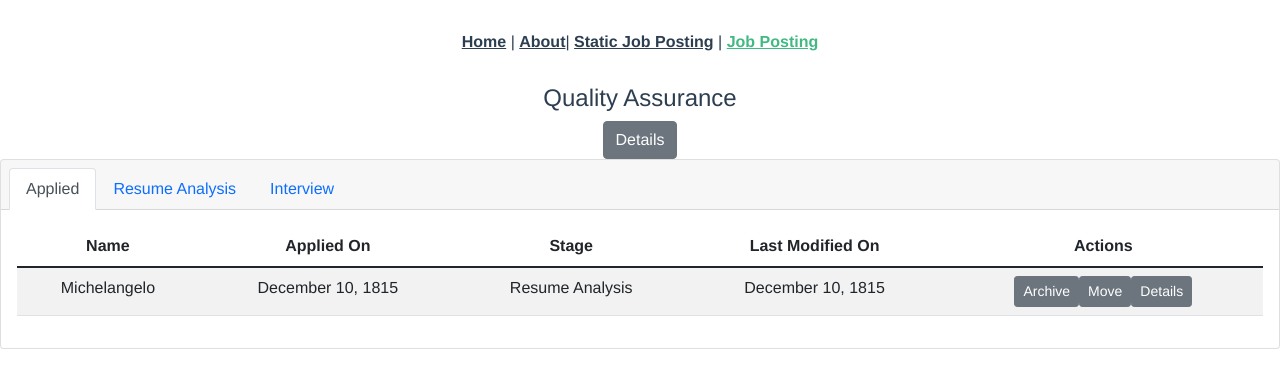
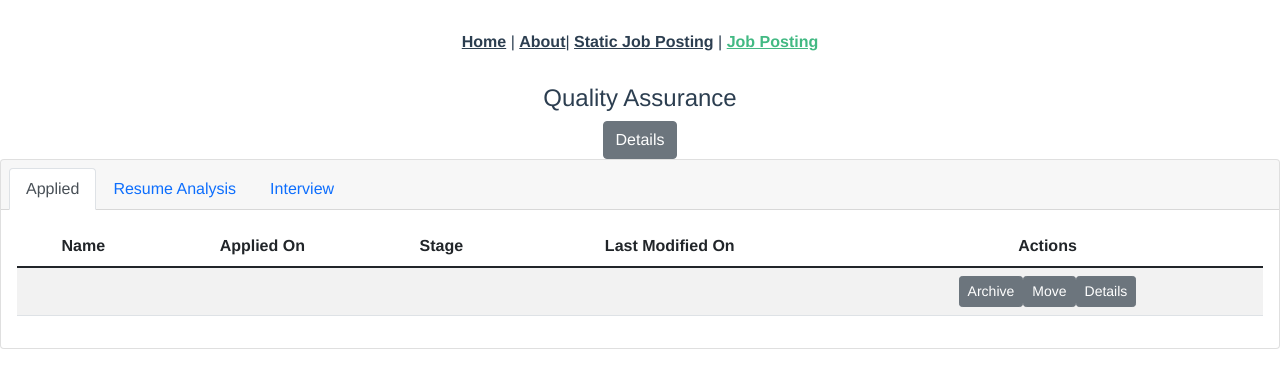
Before and after one commit to vottzs/rh-frontend, a Vue app in the folder client/: page /job_posting in a window 1280 px wide. Shown: the top 388 px of the page. Built offline with nearby package versions, Linux system fonts and the light colour scheme; no server answers.

Commit message:
archive candidate working - finally

```diff
--- a/client/src/views/JobPostings.vue
+++ b/client/src/views/JobPostings.vue
@@ -87,12 +87,6 @@ export default {
       },
       candidates: [
         {
-          name: 'Michelangelo',
-          applied_on: 'December 10, 1815',
-          stage: 'Resume Analysis',
-          last_modified_on: 'December 10, 1815',
-          email: 'Michelangelo@tmtn.com',
-          address: 'Boeiro de Rua, 1, New York, NY, USA',
         },
       ],
       selected_candidate: {
@@ -118,7 +112,7 @@ export default {
       this.selected_hiring_stage = '';
     },
     archive_candidate(candidate) {
-      this.select_candidate(candidate);
+      this.selected_candidate = candidate;
       this.selected_candidate.stage = 'Archived';
       const url = `http://localhost:7011/api/v1/candidates/${this.selected_candidate.id}`;
       axios
@@ -138,7 +132,7 @@ export default {
       if (stage === undefined) {
         newStage = 'Applied';
       }
-      const url = `http://192.168.1.21:7011/api/v1/candidates?stage=${newStage}`;
+      const url = `http://localhost:7011/api/v1/candidates?stage=${newStage}`;
       axios
         .get(url)
         .then((response) => {
@@ -148,7 +142,7 @@ export default {
     },
     get_hiring_stages() {
       axios
-        .get('http://192.168.1.21:7011/api/v1/hiring_stages')
+        .get('http://localhost:7011/api/v1/hiring_stages')
         .then((response) => {
           // console.log(response);
           this.hiring_stages = response.data.hiring_stages;
```
